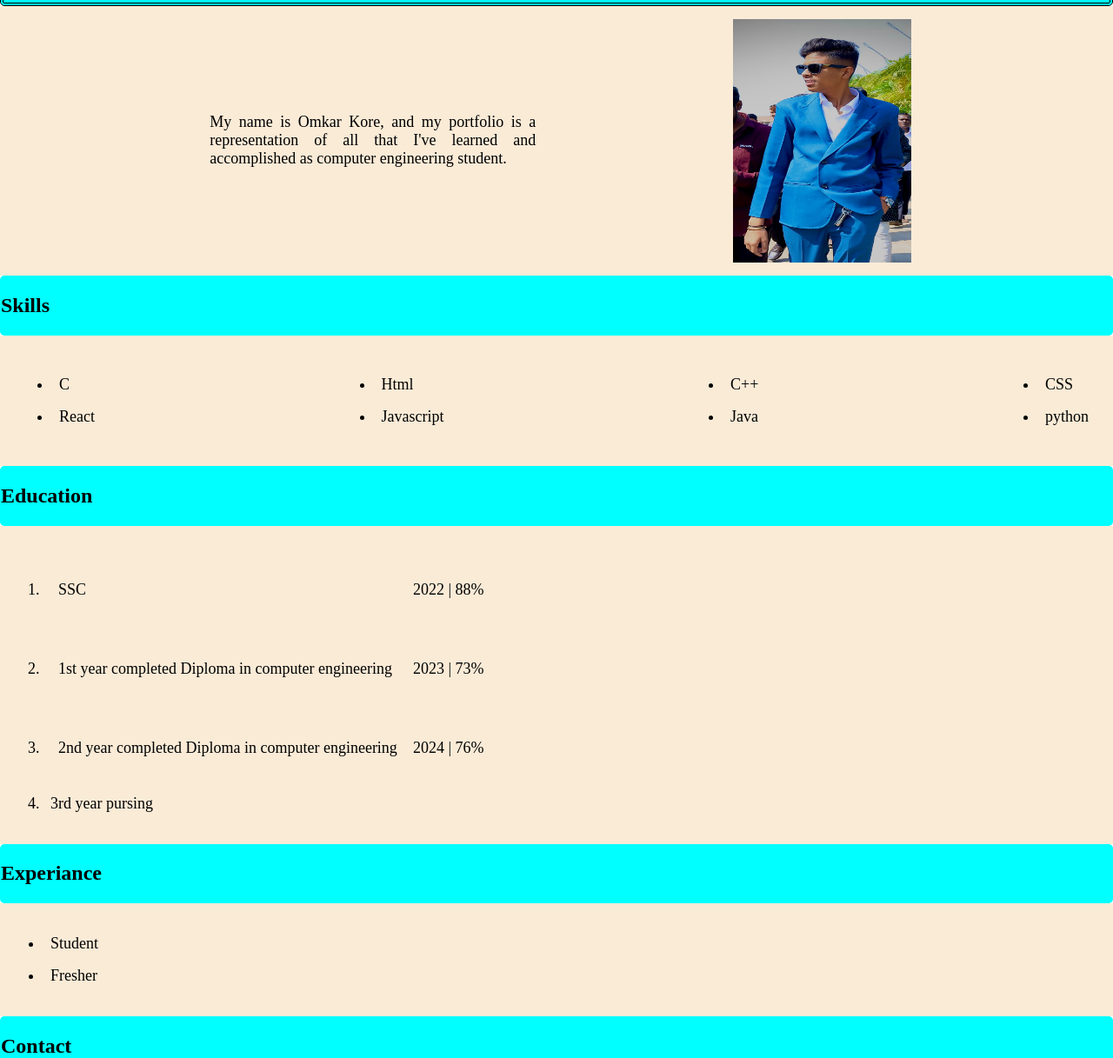
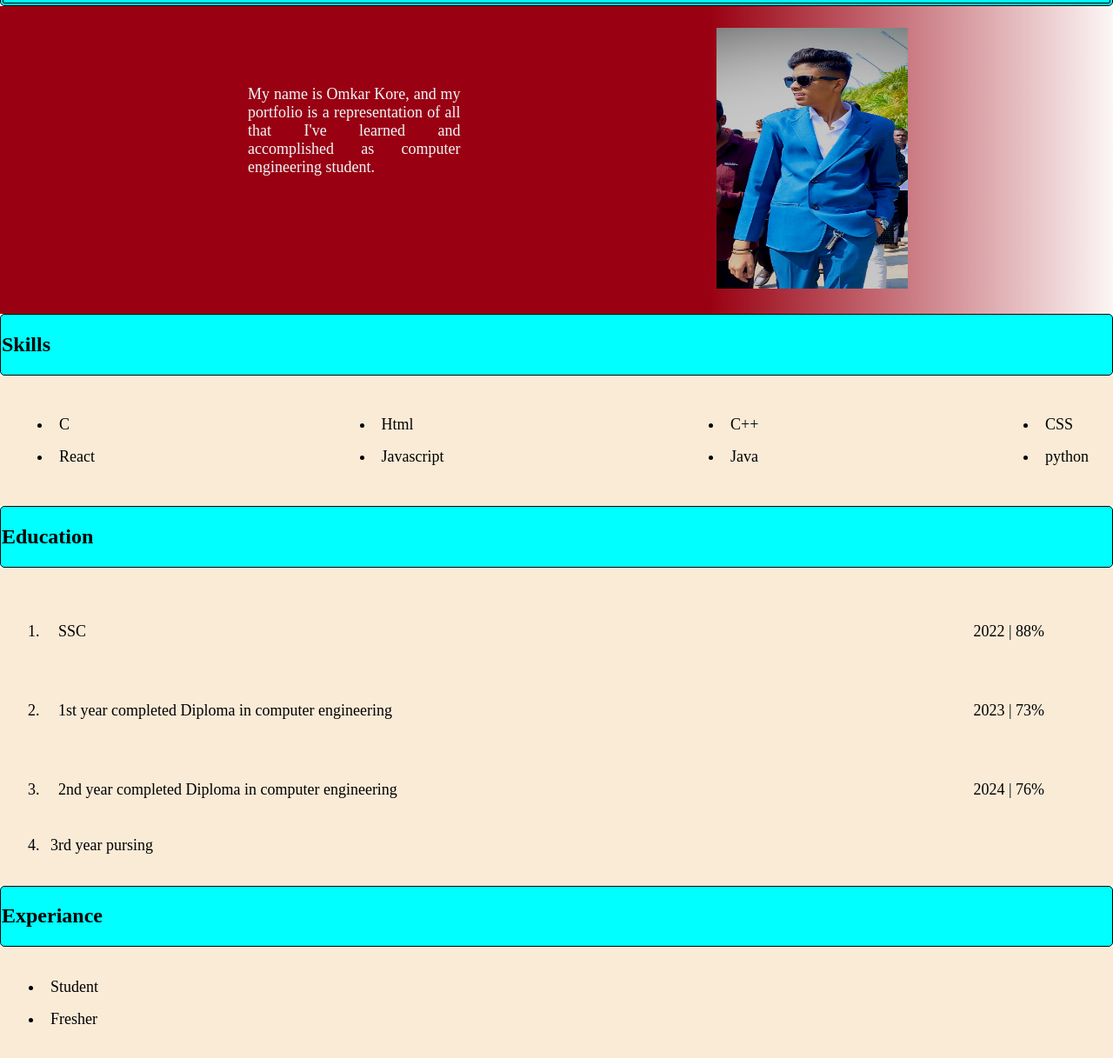
Before and after one commit to Omu7001/Portfolio, a plain HTML site: page index.html in a window 1280 px wide. Shown: the part 81-1298 px from the top of the page at 87% size. Drawn offline with Linux system fonts and the light colour scheme.

Commit message:
edit commit

```diff
--- a/index.html
+++ b/index.html
@@ -29,12 +29,16 @@
     </div>
     </div>
     <div  class="divIntro">
-
-        <p id="p1">
-        My name is Omkar Kore, and my portfolio is a representation of all that I've learned and accomplished as computer engineering student.
+        <div class="class">
+            <p id="p1">
+                My name is Omkar Kore, and my portfolio is a representation of all that I've learned and accomplished as computer engineering student.
+                </p>
+        </div>
+        <div class="img1">
+        <p>
+            <img src="new1.jpeg" width="220" height="300">
         </p>
-        <img src="new1.jpeg" width="205" height="280" class="img1">
-
+        </div>
     </div>
     <div class="Skill2">
         <h2>Skills</h2>
@@ -76,19 +80,19 @@
     <div class="EducationIntro">
         <ol>
             <li class="Eduli">
-               <div class="info" style="display: flex; justify-content: space-between;">
+               <div class="info">
                 <p> SSC </p>
                 <p>2022 | 88%</p>
                </div>
             </li>
             <li class="Eduli">
-                <div class="info"  style="display: flex; justify-content: space-between;">
+                <div class="info">
                     <p> 1st year completed Diploma in computer engineering  </p>
                     <p>2023 | 73%</p>
                    </div>
             </li>
             <li>
-                <div class="info"  style="display: flex; justify-content: space-between;">
+                <div class="info">
                     <p>2nd year completed Diploma in computer engineering   </p>
                     <p>2024 | 76%</p>
                    </div>
@@ -118,7 +122,7 @@
 <div class="Bg">
 
 <div class="Contactform">
-    <form>
+    <form style="display: grid; background-color: #f6f1f1;; width: fit-content; padding: 30px; border-radius: 15px;" >
         <h2>Send message</h2>
         <h4>omukore457@gmail.com</h4>
         <div class="inputbox">
--- a/style.css
+++ b/style.css
@@ -2,14 +2,29 @@ body{
     margin: 0;
 }
 .divIntro{
+
+    background-color: rgb(194, 192, 187);
+    display: flex;
+    margin: 0%;
+
+}
+.class
+{
+    width: 140vh;
+    color: aliceblue;
+    background-color: #990011;
     font-size: large;
     display: flex;
-    justify-content: space-evenly;
-    background-color: antiquewhite;
-    padding: 15px;
-    align-items: center;
+    justify-content: center;
+    padding-top: 5%;
     text-align: justify;
 
+}
+.img1
+{
+    width: 80vh;
+    background-color: #FCF6F5;
+    background: linear-gradient(to right ,#990011,#FCF6F5);
 
 }
 h1{
@@ -48,7 +63,8 @@ p{
     justify-content: space-between;
 }
 .Skill2{
-    border-width: 20px;
+    border-style: solid;
+    border-width: 1px;
     background-color: aqua;
     padding: 1px;
     margin: 0;
@@ -59,7 +75,8 @@ li{
 }
 .Education
 {
-    border-width: 20px;
+    border-style: solid;
+    border-width: 1px;
     background-color: aqua;
     padding: 1px;
     border-radius: 5px;
@@ -73,7 +90,8 @@ li{
 }
 .Exp
 {
-    border-width: 20px;
+    border-style: solid;
+    border-width: 1px;
     background-color: aqua;
     padding: 1px;
     border-radius: 5px;
@@ -88,7 +106,8 @@ li{
 }
 .Contact
 {
-    border-width: 20px;
+    border-style: solid;
+    border-width: 1px;
     background-color: aqua;
     padding: 1px;
     border-radius: 5px;
@@ -107,20 +126,20 @@ li{
     padding-top: 2%;
     background-color: antiquewhite;
     display: flex;
+    justify-content: center;
+    font-size: large;
 }
 .Bg
 {
     background-color: antiquewhite;
+    justify-content: center;
 }
 .Contactform
 {
-    width: 25%;
-    padding: 10px;
-    background-color: #f6f1f1;
     padding: 10px;
     display: flex;
     justify-content: center;
-    margin-left: 5%;
+
 }
 .Contactform h2
 {
@@ -145,7 +164,9 @@ input
 {
     display: flex;
     justify-content: space-between;
+    width: 90vw;
 }
+
 @media (max-width:500px) {
 
     .Options{
```
